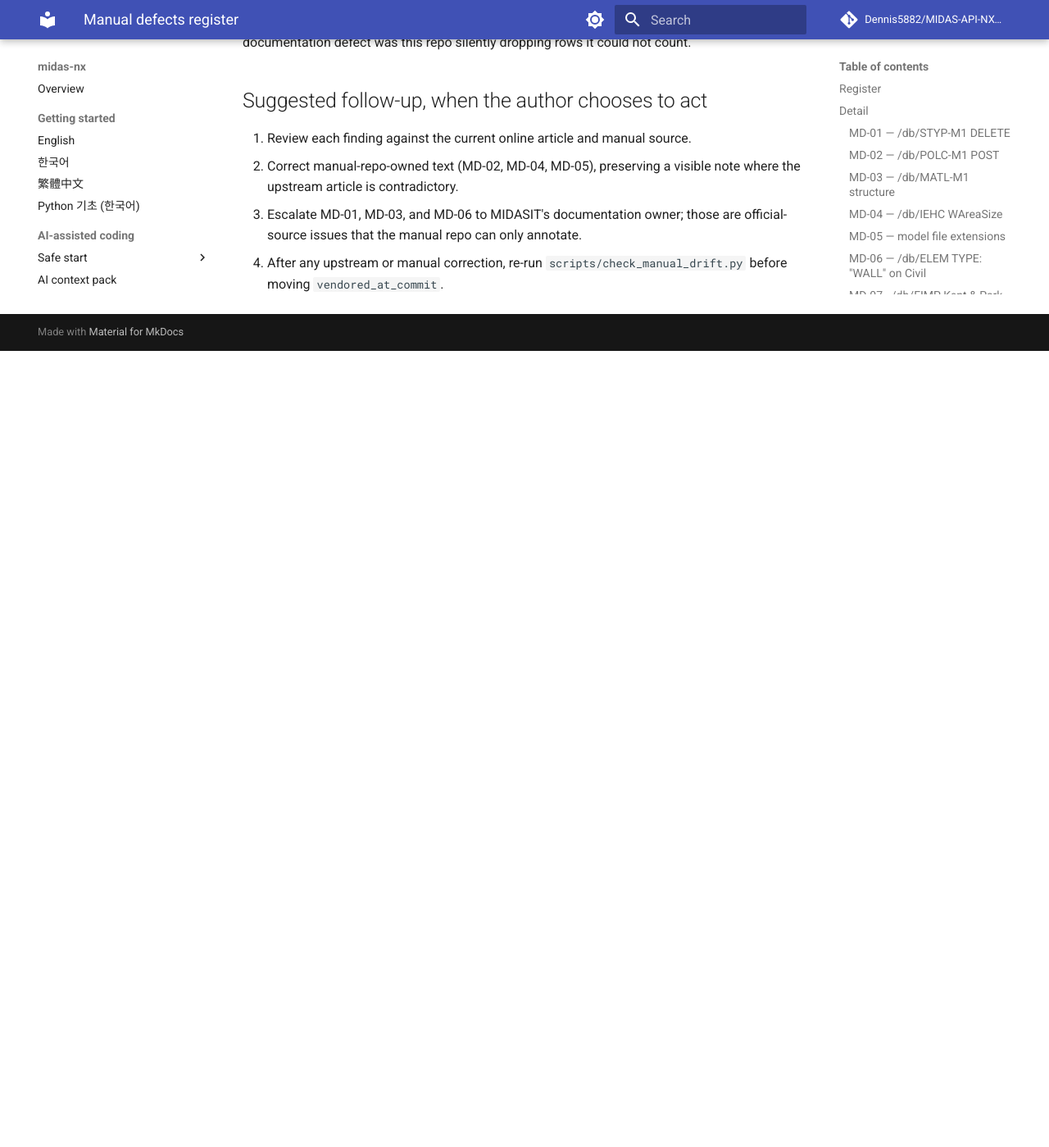
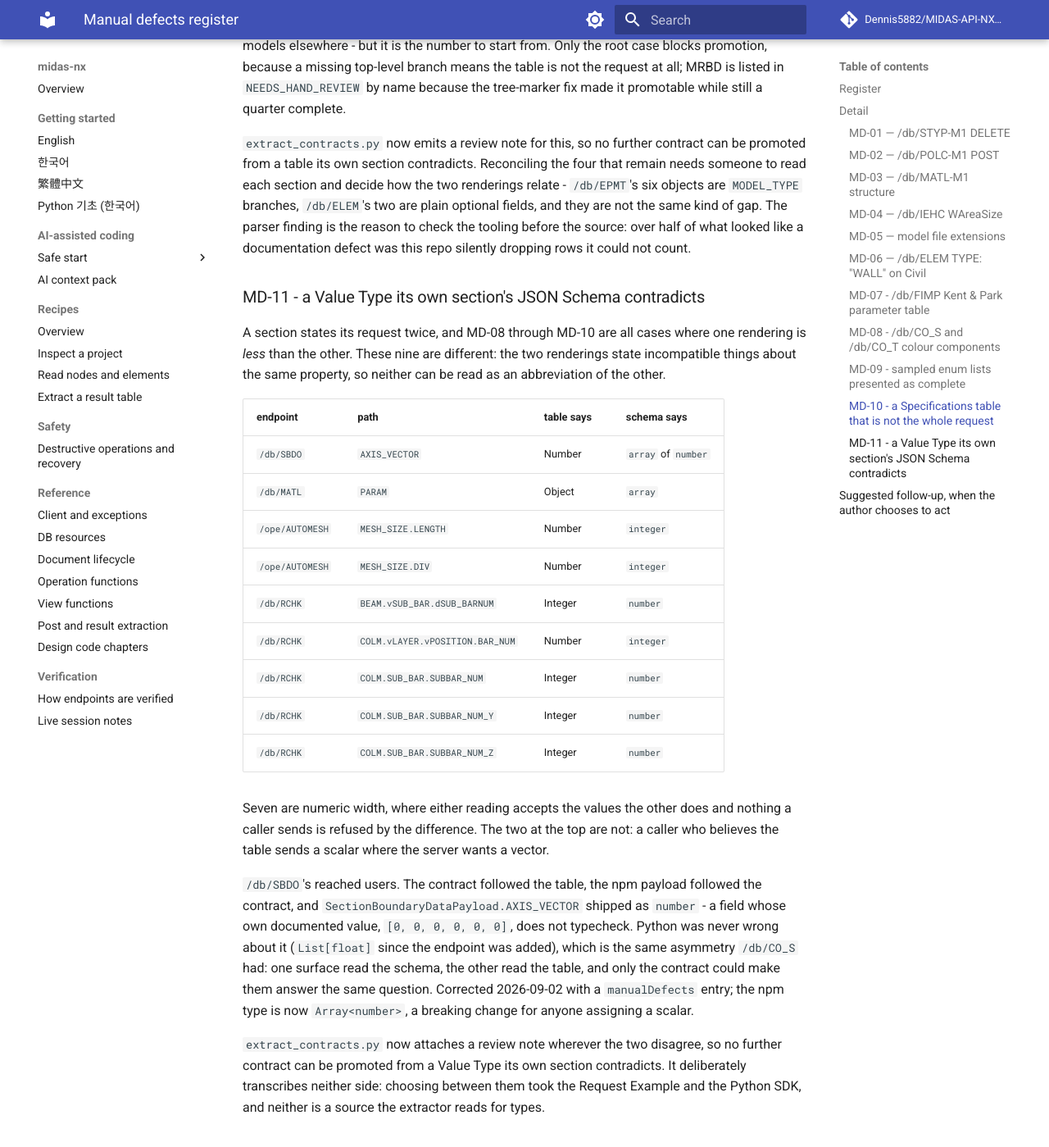
Before and after one commit to Dennis5882/MIDAS-API-NX-SDK, an MkDocs documentation site: the page built from docs/manual_defects_register.md, in a window 1280 px wide and 1400 px high, scrolled down 9095 px. Shown: the whole window at 82% size. Built offline with MkDocs 1.6.1 and Material for MkDocs 9.7.7, drawn with Linux system fonts in a browser that asks for light colours; comment, search, counter and statistics services are not loaded; before the commit the page ends 9523 px from its top, so only the background shows below that; some of the changed text lies outside the part shown.

Commit message:
fix(sbdo): send AXIS_VECTOR the vector its own example sends
`/db/SBDO`'s Specifications table types `AXIS_VECTOR` as `Number`. The same
section's JSON Schema types it `{"type": "array", "items": {"type": "number"}}`
and its own Request Example sends `[0, 0, 0, 0, 0, 0]`. The contract followed
the table, npm followed the contract, and `SectionBoundaryDataPayload`
shipped a field whose own documented value does not typecheck. Python has had
`List[float]` since the endpoint was added - the same asymmetry `/db/CO_S`
had, where one surface read the schema and the other read the table.

Corrected with a `manualDefects` entry rather than by editing the manual's
claim away. `documentedDefault` stays 0: that is what the table documents, the
example's all-zero vector does not contradict it, and nothing here knows the
wire default of a field whose type the manual gets wrong. Recorded as MD-11
with the other eight rows whose Value Type their own section contradicts.

`/db/RPSC` is promoted, the first contract the sibling-nesting fix unblocked.
Its two reinforcement item arrays no longer hold every field under the first
one, which is what its manual section, its Request Example and Python all say.

Both change npm types, and the CHANGELOG says so: `AXIS_VECTOR` becomes
`Array<number>`, and `SectionReinforcementPayload`'s five members become
required with the item fields inline. Anyone assigning a scalar to
`AXIS_VECTOR` was sending a shape the server does not take.

338 endpoint contracts, 269 of 304 npm resources, 254 of 750 payload types.
936 Python tests, 55 npm tests, ruff, mypy, typecheck, build, contract
validation and manual drift all clean.

Co-Authored-By: Claude Opus 5 <noreply@anthropic.com>

```diff
--- a/docs/manual_defects_register.md
+++ b/docs/manual_defects_register.md
@@ -34,6 +34,7 @@ Civil NX 2026 v2.2, both build 08/26/2026.
 | MD-08 | 2026-09-01 | `/db/CO_S`, `/db/CO_T` Specifications | one row keyed `"W_R" ~ "HE_B"` for No. `1-9` | the same section's JSON Schema and Request Example both list nine separate colour components, as `/db/CO_M`'s table does individually | **manual repo** transcription | open |
 | MD-09 | 2026-09-01 | `/DESIGN/RC/.../DCRM-*`, `/DESIGN/SRC/AIK-SRC2K/LLRF` | the JSON Schema `enum` lists 5 rebar sizes and 6 reduction factors | the same rows' descriptions say `19종 (D4 ~ D57)` and `가능값 11개`; LLRF's list carries the literal member `...(전체 11개)` | **manual repo** transcription | open |
 | MD-10 | 2026-09-01 | four sections' Specifications tables | the table omits a root property the same section's JSON Schema declares | `/db/EPMT` (6 model objects) and `/db/ELEM` (`C_RAT`, `LCAXIS`) reconciled 2026-09-02; `/db/FIMP` and `/db/RCHK` still drafts. Five more turned out to be this SDK's parser, not the manual - see the detail | **manual repo** transcription (4 of the original 9) | 2 reconciled, 2 open |
+| MD-11 | 2026-09-02 | nine parameter rows' Value Type | the Specifications table's Value Type cell | the same section's own JSON Schema types the property differently. Seven are integer/number width; two change the shape of the value - `/db/SBDO` `AXIS_VECTOR` (Number vs an array of numbers, and its own Request Example sends six) and `/db/MATL` `PARAM` (Object vs array) | **manual repo** transcription | `/db/SBDO` corrected in its contract; 8 open |
 
 ## Detail
 
@@ -286,6 +287,46 @@ gap. The parser finding is the reason to check the tooling before the source:
 over half of what looked like a documentation defect was this repo silently
 dropping rows it could not count.
 
+### MD-11 - a Value Type its own section's JSON Schema contradicts
+
+A section states its request twice, and MD-08 through MD-10 are all cases
+where one rendering is *less* than the other. These nine are different: the
+two renderings state incompatible things about the same property, so neither
+can be read as an abbreviation of the other.
+
+| endpoint | path | table says | schema says |
+| --- | --- | --- | --- |
+| `/db/SBDO` | `AXIS_VECTOR` | Number | `array` of `number` |
+| `/db/MATL` | `PARAM` | Object | `array` |
+| `/ope/AUTOMESH` | `MESH_SIZE.LENGTH` | Number | `integer` |
+| `/ope/AUTOMESH` | `MESH_SIZE.DIV` | Number | `integer` |
+| `/db/RCHK` | `BEAM.vSUB_BAR.dSUB_BARNUM` | Integer | `number` |
+| `/db/RCHK` | `COLM.vLAYER.vPOSITION.BAR_NUM` | Number | `integer` |
+| `/db/RCHK` | `COLM.SUB_BAR.SUBBAR_NUM` | Integer | `number` |
+| `/db/RCHK` | `COLM.SUB_BAR.SUBBAR_NUM_Y` | Integer | `number` |
+| `/db/RCHK` | `COLM.SUB_BAR.SUBBAR_NUM_Z` | Integer | `number` |
+
+Seven are numeric width, where either reading accepts the values the other
+does and nothing a caller sends is refused by the difference. The two at the
+top are not: a caller who believes the table sends a scalar where the server
+wants a vector.
+
+`/db/SBDO`'s reached users. The contract followed the table, the npm payload
+followed the contract, and `SectionBoundaryDataPayload.AXIS_VECTOR` shipped
+as `number` - a field whose own documented value, `[0, 0, 0, 0, 0, 0]`, does
+not typecheck. Python was never wrong about it (`List[float]` since the
+endpoint was added), which is the same asymmetry `/db/CO_S` had: one surface
+read the schema, the other read the table, and only the contract could make
+them answer the same question. Corrected 2026-09-02 with a `manualDefects`
+entry; the npm type is now `Array<number>`, a breaking change for anyone
+assigning a scalar.
+
+`extract_contracts.py` now attaches a review note wherever the two
+disagree, so no further contract can be promoted from a Value Type its own
+section contradicts. It deliberately transcribes neither side: choosing
+between them took the Request Example and the Python SDK, and neither is a
+source the extractor reads for types.
+
 ## Suggested follow-up, when the author chooses to act
 
 1. Review each finding against the current online article and manual source.
```
Also changed, not shown: CLAUDE.md (+2 -2 lines), PLAN.md (+2 -2 lines), contracts/README.md (+5 -5 lines), packages/typescript/CHANGELOG.md (+34 -0 lines), 5 other files.
